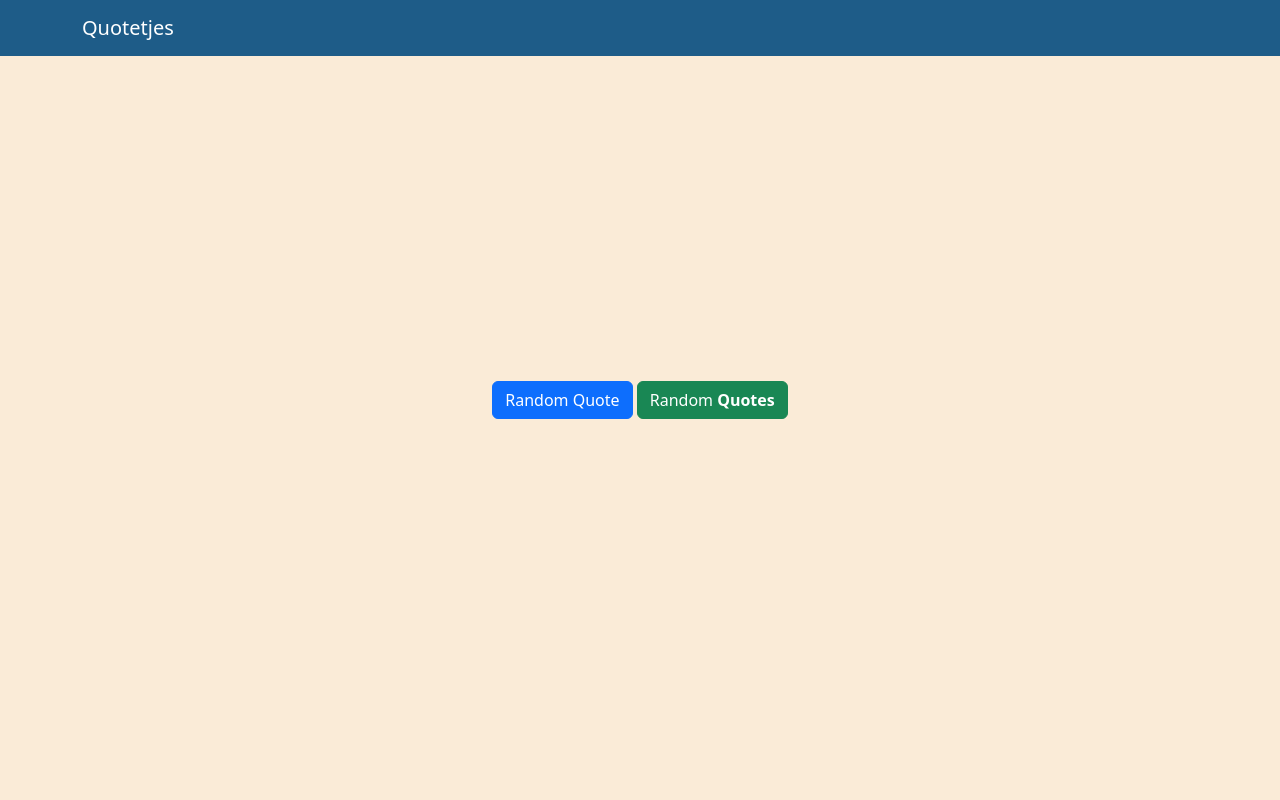
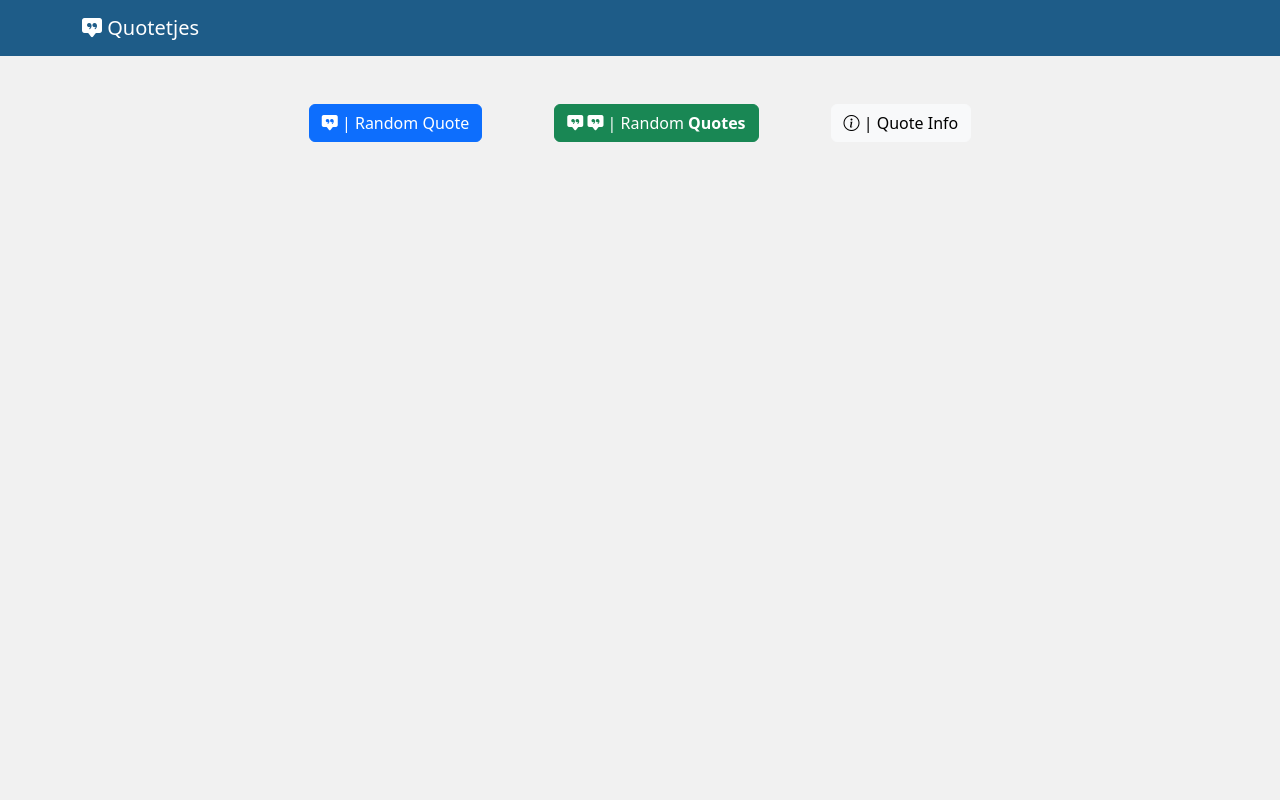
Before and after one commit to difegam/quotetje, a Flask app: page /tags in a window 1280 px wide. Run offline with Flask 2, Linux system fonts and the light colour scheme; data that the repository does not hold is empty; some libraries are stand-ins or nearby versions.

Commit message:
add info button

```diff
--- a/src/web/app.py
+++ b/src/web/app.py
@@ -10,12 +10,14 @@ app = Flask(__name__, static_url_path='/static')
 @app.route("/")
 @app.route("/quote")
 def random_quote():
+    """ Get a random quote """
     quotes = [rest_api.get_quote()]
     return render_template('home.html', quotes=quotes)
 
 
 @app.route("/quotes")
 def random_quotes():
+    """ Get random quotes """
     qry = {'limit': random.randint(2, 15)}
     quotes = rest_api.get_quotes(qry=qry)
     return render_template('home.html', quotes=quotes)
@@ -23,6 +25,7 @@ def random_quotes():
 
 @app.route("/authors", methods=['GET'])
 def authors_quotes():
+    """ Get random quotes by authors"""
     author_name = request.args.get("author", '')
     quotes = rest_api.get_author_quotes(sub_url=f"author/{author_name}")
     quotes_with_images = unsplash.add_images(quotes=quotes, search=author_name)
@@ -31,6 +34,7 @@ def authors_quotes():
 
 @app.route("/tags", methods=['GET'])
 def quotes_tags():
+    """ Get random quotes by tags"""
     tag = request.args.get("tag", '')
     quotes = rest_api.get_author_quotes(sub_url=f"tags/{tag}")
     quotes_with_images = unsplash.add_images(quotes=quotes, search=tag)
--- a/src/web/data/api_images.py
+++ b/src/web/data/api_images.py
@@ -6,7 +6,6 @@ from typing import List, Literal
 
 from data import request_handler as rest
 from dotenv import load_dotenv
-from pyunsplash import PyUnsplash
 
 log = logging.getLogger("quotes")
 
--- a/src/web/requirements.txt
+++ b/src/web/requirements.txt
@@ -1,4 +1,3 @@
 Flask==2.2.2
 requests==2.28.2
 python-dotenv==0.21.0
-pyunsplash==1.0.0rc2
--- a/src/web/static/main.css
+++ b/src/web/static/main.css
@@ -1,16 +1,9 @@
-/* body {
-    background: #fafafa;
+body {
+    background: #f1f1f1;
     color: #333333;
     margin-top: 5rem;
-} */
-body {
-    height: 100vh;
-    display: flex;
-    flex-wrap: wrap;
-    justify-content: center;
-    align-content: center;
-    background: antiquewhite;
 }
+
 
 .bg-steel {
     background-color: #1e5c88;
--- a/src/web/templates/home.html
+++ b/src/web/templates/home.html
@@ -1,14 +1,39 @@
 {% extends "layout.html" %}
 {% block content %}
-<div class="row justify-content-md-center">
+
+<div class="row justify-content-md-center align-items-center">
+    <div class="col-md-auto m-4 mt-10">
+        <a name="" id="" class="btn btn-primary justify-content-md-center" href="/quote" role="button"><i
+                class="bi bi-chat-square-quote-fill"></i> | Random Quote</i></a>
+    </div>
     <div class="col-md-auto m-4">
-        <a name="" id="" class="btn btn-primary" href="/quote" role="button">Random Quote</a>
-        <a name="" id="" class="btn btn-success" href="/quotes" role="button">Random <b>Quotes</b></a>
+        <a name="" id="" class="btn btn-success" href="/quotes" role="button"><i
+                class="bi bi-chat-square-quote-fill"></i> <i class="bi bi-chat-square-quote-fill"></i> | Random
+            <b>Quotes</b></a>
+    </div>
+    <div class="col-md-auto m-4">
+        <button class="btn btn-light text-center" type="button" data-bs-toggle="collapse" data-bs-target="#collapseInfo"
+            aria-expanded="false" aria-controls="collapseInfo">
+            <i class="bi bi-info-circle"></i> | Quote Info
+        </button>
+    </div>
+
+</div>
+
+<div class="row justify-content-md-center align-items-center">
+    <div class="col-md-auto m-4">
+        <div class="collapse text-center m-2" id="collapseInfo">
+            <div class="card card-body">
+                Clicking on the tags and authors will add images to the notes.
             </div>
         </div>
+    </div>
+</div>
+
+<div class="row justify-content-md-center">
     {% for quote in quotes %}
-<div class="col-md-auto">
-    <div class="card text-center m-2">
+    <div class="col-sm-6">
+        <div class="shadow card text-center m-2">
             <div class="card-body">
                 {% if quote.image %}
                 <img src="{{ quote.image }}" class="card-img-top rounded img-thumbnail mb-4">
@@ -21,8 +46,8 @@
                 </figcaption>
                 <p class="card-text mt-1"><small class="quote-id">Quote ID: {{ quote.id }}</small></p>
             </div>
-        <hr>
-        <small class="text-muted mb-2 mt-1"> tags:
+
+            <small class="card-footer text-muted"> tags:
                 {% for tag in quote.tags %}
                 <a class="mr-2" href="/tags?tag={{ tag }}">{{ tag }}</a>
                 {% endfor %}
@@ -31,4 +56,5 @@
         </div>
     </div>
     {% endfor %}
+</div>
 {% endblock content %}
--- a/src/web/templates/layout.html
+++ b/src/web/templates/layout.html
@@ -9,6 +9,9 @@
         <!-- Bootstrap CSS v5.2.1 -->
         <link href="https://cdn.jsdelivr.net/npm/bootstrap@5.2.1/dist/css/bootstrap.min.css" rel="stylesheet"
             integrity="sha384-iYQeCzEYFbKjA/T2uDLTpkwGzCiq6soy8tYaI1GyVh/UjpbCx/TYkiZhlZB6+fzT" crossorigin="anonymous">
+        <!-- Bootstrap Font Icon CSS -->
+        <link rel="stylesheet" href="https://cdn.jsdelivr.net/npm/bootstrap-icons@1.3.0/font/bootstrap-icons.css">
+
         <link rel="stylesheet" type="text/css" href="{{ url_for('static', filename='main.css') }}">
     </head>
 
@@ -16,9 +19,11 @@
         <header class="site-header">
             <nav class="navbar navbar-expand-md navbar-dark bg-steel fixed-top">
                 <div class="container">
-                    <a class="navbar-brand mr-4" href="/">Quotetjes</a>
+                    <a class="navbar-brand mr-4" href="/"><i class="bi bi-chat-square-quote-fill"></i>
+                        Quotetjes</a>
                 </div>
             </nav>
+
         </header>
         <main role="main" class="container">
             <div class="row justify-content-md-center">
```
Lines whose indentation alone changed are shown as unchanged.
